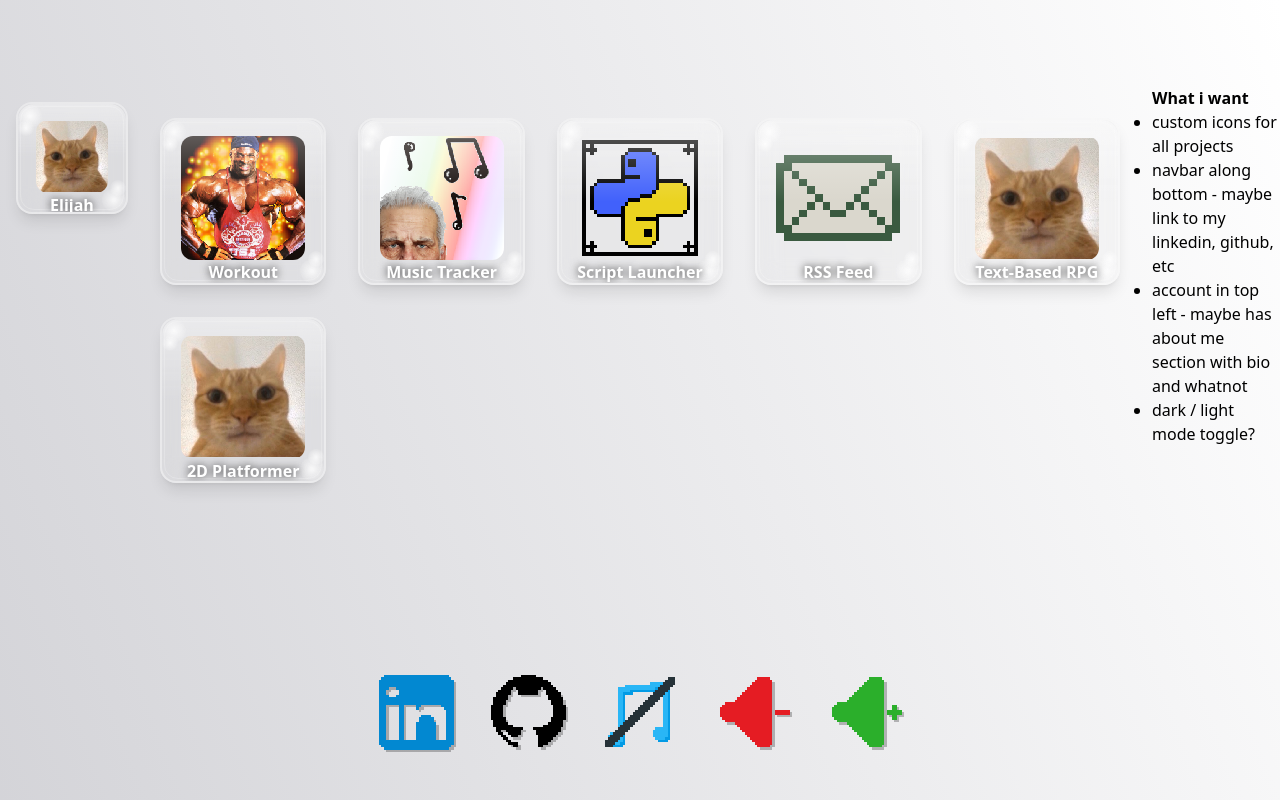
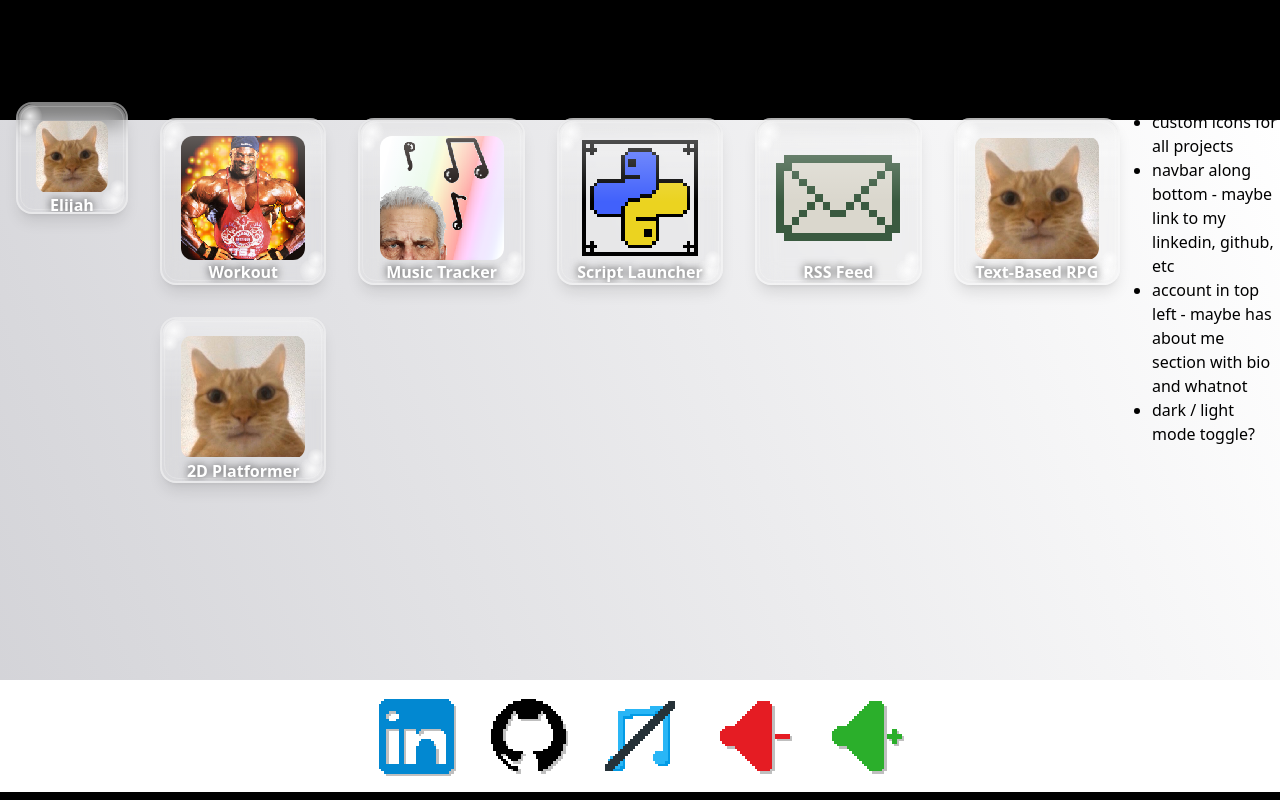
Before and after one commit to elijahgott/newPortfolio, a Next.js app: page / in a window 1280 px wide. Built offline with nearby package versions, Linux system fonts and the light colour scheme.

Commit message:
added black box around screen to feel more like a tv

```diff
--- a/app/components/nav/navBar.tsx
+++ b/app/components/nav/navBar.tsx
@@ -20,7 +20,7 @@ const navItems = [
 
 export default function NavBar(){
   return(
-    <nav className="absolute bottom-0 my-8 py-4 flex flex-row space-x-8 items-center justify-center w-dvw">
+    <nav className="absolute bottom-[-112] py-4 flex flex-row space-x-8 items-center justify-center w-full bg-white">
       {navItems.map(item => <NavItem key={item.name} name={item.name} linkTo={item.linkTo} imageSource={item.imageSource} />)}
       <MusicToggle />
       <VolumeDown />
--- a/app/layout.tsx
+++ b/app/layout.tsx
@@ -27,11 +27,11 @@ export default function RootLayout({ children }: LayoutProps<"/">) {
       lang="en"
       className={`${geistSans.variable} ${geistMono.variable} h-full antialiased`}
     >
-      <body className="h-full flex flex-col font-sans bg-zinc-200 bg-linear-70 from-zinc-300 to-white
+      <body className="h-full flex flex-col font-sans bg-black
       dark:bg-gray-900 dark:bg-linear-70 dark:from-gray-900 dark:to-black">
         <AudioProvider>
           <MusicProvider>
-            <div className="mx-auto my-auto w-full max-w-[1920px] sm:h-full md:h-[70vh] min-h-[65vh] max-h-270">
+            <div className="relative mx-auto my-auto w-full max-w-[1920px] sm:h-full md:h-[70vh] min-h-[65vh] max-h-270 bg-zinc-200 bg-linear-70 from-zinc-300 to-white">
               {children}
               <NavBar />
             </div>
--- a/app/page.tsx
+++ b/app/page.tsx
@@ -37,7 +37,7 @@ export default function Home() {
   return (
     <div className="h-full flex flex-col flex-1 items-center justify-center">
       <div className="flex w-full">
-        <div className="w-[10%] pl-4 pt-4">
+        <div className="w-[10%] pl-4 pt-4 mt-0 2xl:mt-4">
           <Channel name="Elijah" imageSource='/images/cat.jpg' linkTo="about-me" />
         </div>
         <main className="grid grid-cols-3 grid-rows-5 gap-6 w-[80%] pr-[10%] p-4
```
